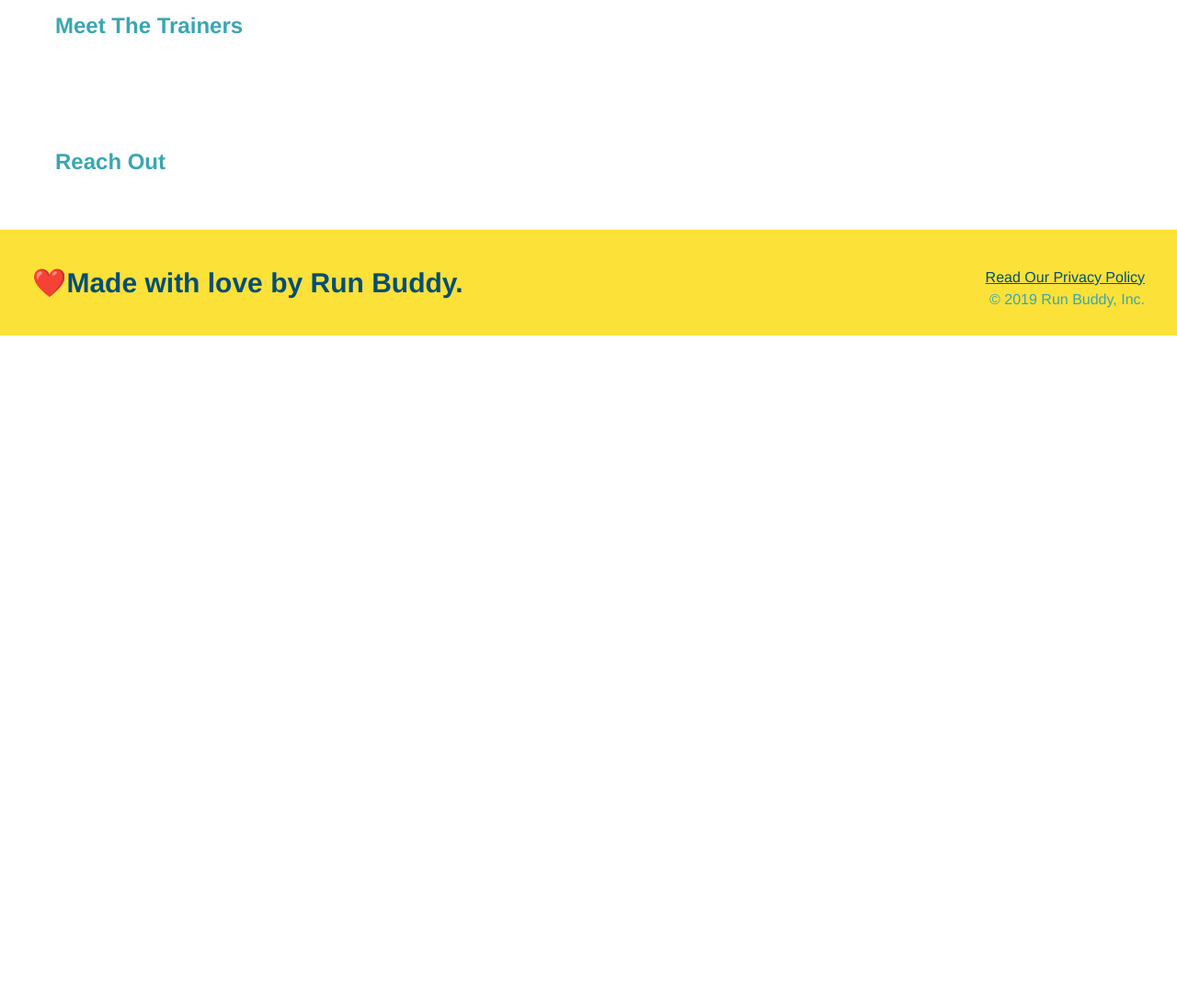
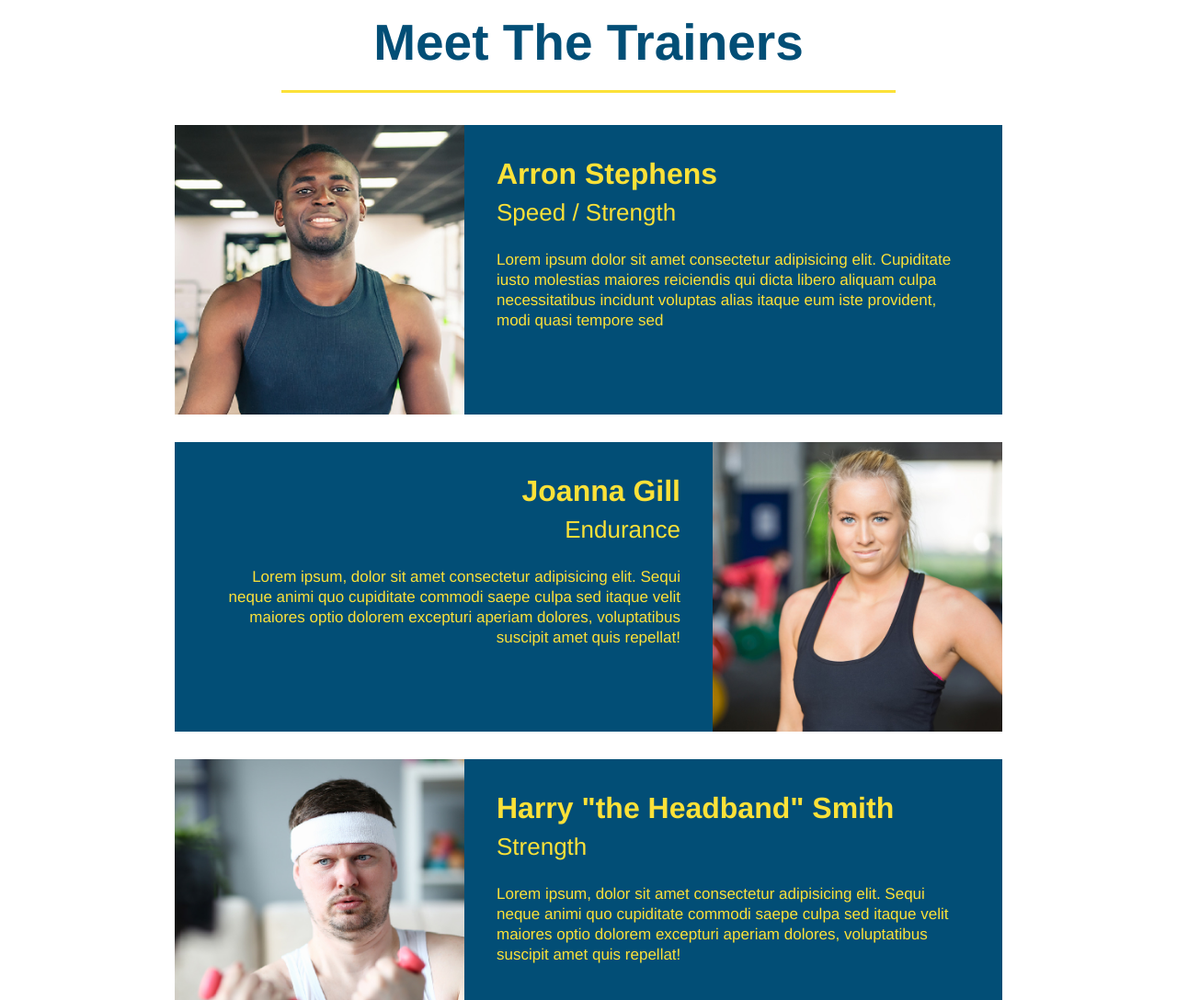
Before and after one commit to GonzalezL13/run-buddy, a plain HTML site: page index.html in a window 1280 px wide. Shown: the part 2760-3848 px from the top of the page at 92% size. Before the commit the page ends 3125 px from the top, so only its background shows below. Drawn offline with Linux system fonts and the light colour scheme.

Commit message:
trainers

```diff
--- a/assets/css/style.css
+++ b/assets/css/style.css
@@ -187,3 +187,50 @@ section {
 .steps span {
     font-size: 38px;
 }
+
+.trainers {
+    text-align: center;
+}
+
+.trainer {
+    width: 900px;
+    margin: 0 auto 30px auto;
+    background: #024e76;
+    color: #fce138;
+    overflow: auto;
+}
+
+.trainer img {
+    width: 35%;
+    float: left;
+}
+
+.trainer-bio {
+    padding: 35px;
+    float: left;
+    width: 65%;
+}
+
+.text-left {
+    text-align: left;
+}
+
+.text-right {
+    text-align: right;
+}
+
+.trainer-bio h3 {
+    font-size: 32px;
+    margin-bottom: 8px;
+}
+
+.trainer-bio h4 {
+    font-weight: lighter;
+    font-size: 26px;
+    margin-bottom: 25px;
+}
+
+.trainer-bio p {
+    font-size: 17px;
+    line-height: 1.3;
+}
--- a/index.html
+++ b/index.html
@@ -104,8 +104,47 @@
     </section>
 
     <!-- "meet the trainers" section -->
-    <section id="your-trainers">
-        <h2>Meet The Trainers</h2>
+    <section id="your-trainers" class="trainers">
+        <h2 class="section-title primary-border">
+            Meet The Trainers
+        </h2>
+        <!--first trainer bio-->
+        <article class="trainer">
+            <img src="./assets/images/trainer-1.jpg" alt="Arron Stephens in his workout clothes, ready to pump iron" />
+            <div class="trainer-bio text-left">
+                <h3>Arron Stephens</h3>
+                <h4>Speed / Strength</h4>
+                <p>
+                    Lorem ipsum dolor sit amet consectetur adipisicing elit. Cupiditate iusto molestias maiores reiciendis qui dicta libero aliquam culpa necessitatibus incidunt voluptas alias itaque eum iste provident, modi quasi tempore sed
+                </p>
+            </div>
+        </article>
+
+        <!--second trainer bio-->
+        <article class="trainer">
+            <div class="trainer-bio text-right">
+              <h3>Joanna Gill</h3>
+              <h4>Endurance</h4>
+              <p>
+                Lorem ipsum, dolor sit amet consectetur adipisicing elit. Sequi neque animi quo cupiditate commodi saepe culpa sed
+                itaque velit maiores optio dolorem excepturi aperiam dolores, voluptatibus suscipit amet quis repellat!
+              </p>
+            </div>
+            <img src="./assets/images/trainer-2.jpg" alt="Joanna Gill cooling off after a workout" />
+        </article>
+
+        <!-- third trainer bio -->
+        <article class="trainer">
+            <img src="./assets/images/trainer-3.jpg" alt="Harry Smith wearing a headband and lifting comically small pink weights" />
+            <div class="trainer-bio text-left">
+                <h3>Harry "the Headband" Smith</h3>
+                <h4>Strength</h4>
+                <p>
+                    Lorem ipsum, dolor sit amet consectetur adipisicing elit. Sequi neque animi quo cupiditate commodi saepe culpa sed
+                    itaque velit maiores optio dolorem excepturi aperiam dolores, voluptatibus suscipit amet quis repellat!
+                </p>
+            </div>
+        </article>
     </section>
 
     <!-- "reach out" section -->
```
Also changed, not shown: assets/images/trainer-1.jpg (added), assets/images/trainer-2.jpg (added), assets/images/trainer-3.jpg (added).
